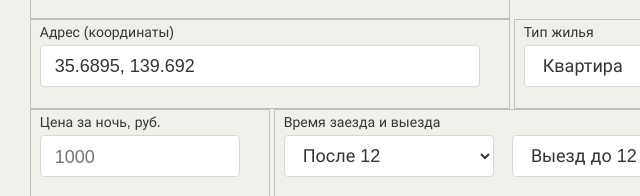
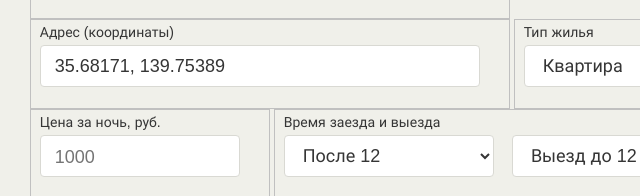
Before and after one commit to IrKir/1671865-keksobooking-24, a website with bundled scripts: page index.html in a window 1280 px wide. Shown: the part 928-1124 px from the top of the page, 92-732 px from the left. Built offline with nearby package versions, Linux system fonts and the light colour scheme; no server answers.

Commit message:
Избавься от магических значений

```diff
--- a/index.html
+++ b/index.html
@@ -92,7 +92,7 @@
         </fieldset>
         <fieldset class="ad-form__element ad-form__element--wide">
           <label class="ad-form__label" for="address">Адрес (координаты)</label>
-          <input id="address" name="address" type="text" value="35.6895, 139.692" readonly>
+          <input id="address" name="address" type="text" value="35.68171, 139.75389" readonly>
         </fieldset>
         <fieldset class="ad-form__element">
           <label class="ad-form__label" for="type">Тип жилья</label>
--- a/js/map.js
+++ b/js/map.js
@@ -4,6 +4,11 @@ import {createCustomPopup} from './card.js';
 let map;
 let mainPinMarker;
 const markersLayer = L.layerGroup();
+const DefaultСoordinates = {
+  LAT: 35.68171,
+  LNG: 139.75389,
+};
+const addressInput = document.querySelector('#address');
 
 const setMap = () => {
   map = L.map('map-canvas')
@@ -11,8 +16,8 @@ const setMap = () => {
       activateForm();
     })
     .setView({
-      lat: 35.6895,
-      lng: 139.692,
+      lat: DefaultСoordinates.LAT,
+      lng: DefaultСoordinates.LNG,
     }, 10);
 
   L.tileLayer(
@@ -29,8 +34,8 @@ const setMap = () => {
 
   mainPinMarker = L.marker(
     {
-      lat: 35.6895,
-      lng: 139.692,
+      lat: DefaultСoordinates.LAT,
+      lng: DefaultСoordinates.LNG,
     },
     {
       draggable: true,
@@ -70,22 +75,22 @@ const removePins = () => {
 
 const resetMapAndMarker = () => {
   mainPinMarker.setLatLng({
-    lat: 35.6895,
-    lng: 139.692,
+    lat: DefaultСoordinates.LAT,
+    lng: DefaultСoordinates.LNG,
   });
 
   map.setView({
-    lat: 35.6895,
-    lng: 139.692,
+    lat: DefaultСoordinates.LAT,
+    lng: DefaultСoordinates.LNG,
   }, 10);
   map.closePopup();
 };
 
 const setAddressValue = () => {
-  const address = document.querySelector('#address');
+  addressInput.value = `${DefaultСoordinates.LAT}, ${DefaultСoordinates.LNG}`;
   mainPinMarker.on('move', (evt) => {
     const mainMarkerAddress = (evt.target.getLatLng());
-    address.value = `${mainMarkerAddress.lat.toFixed(5)}, ${mainMarkerAddress.lng.toFixed(5)}`;
+    addressInput.value = `${mainMarkerAddress.lat.toFixed(5)}, ${mainMarkerAddress.lng.toFixed(5)}`;
   });
 };
 
```
